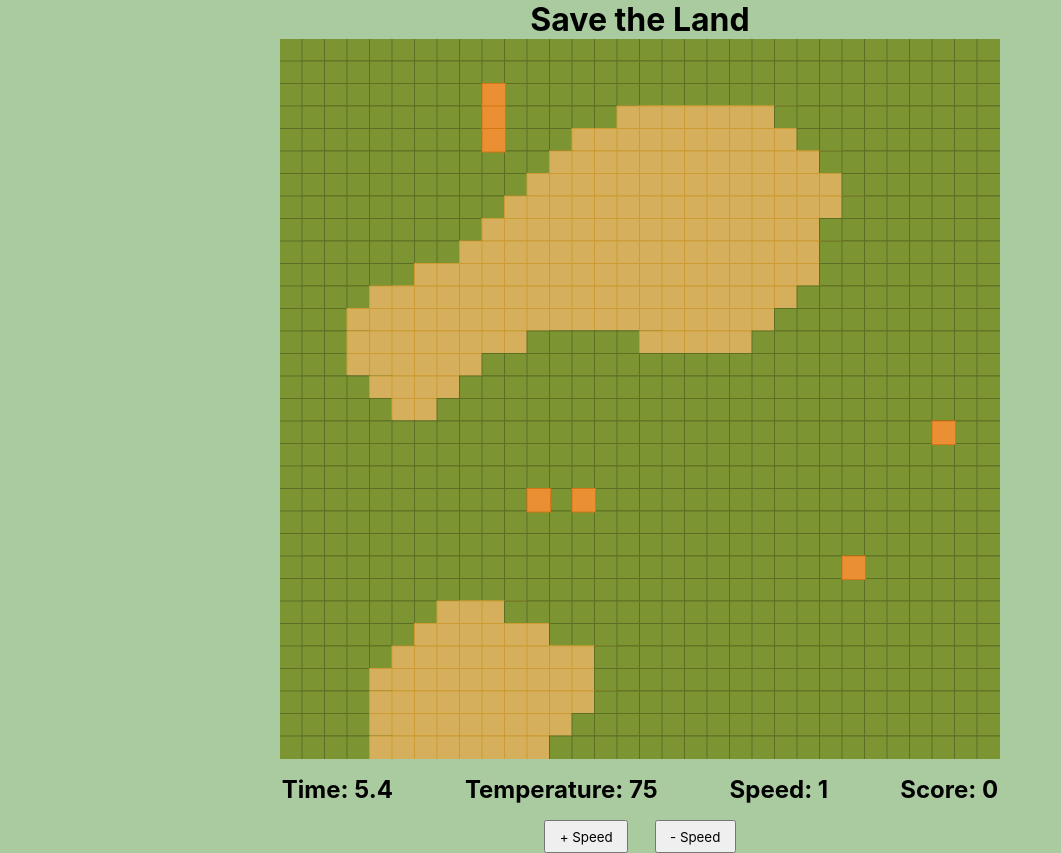
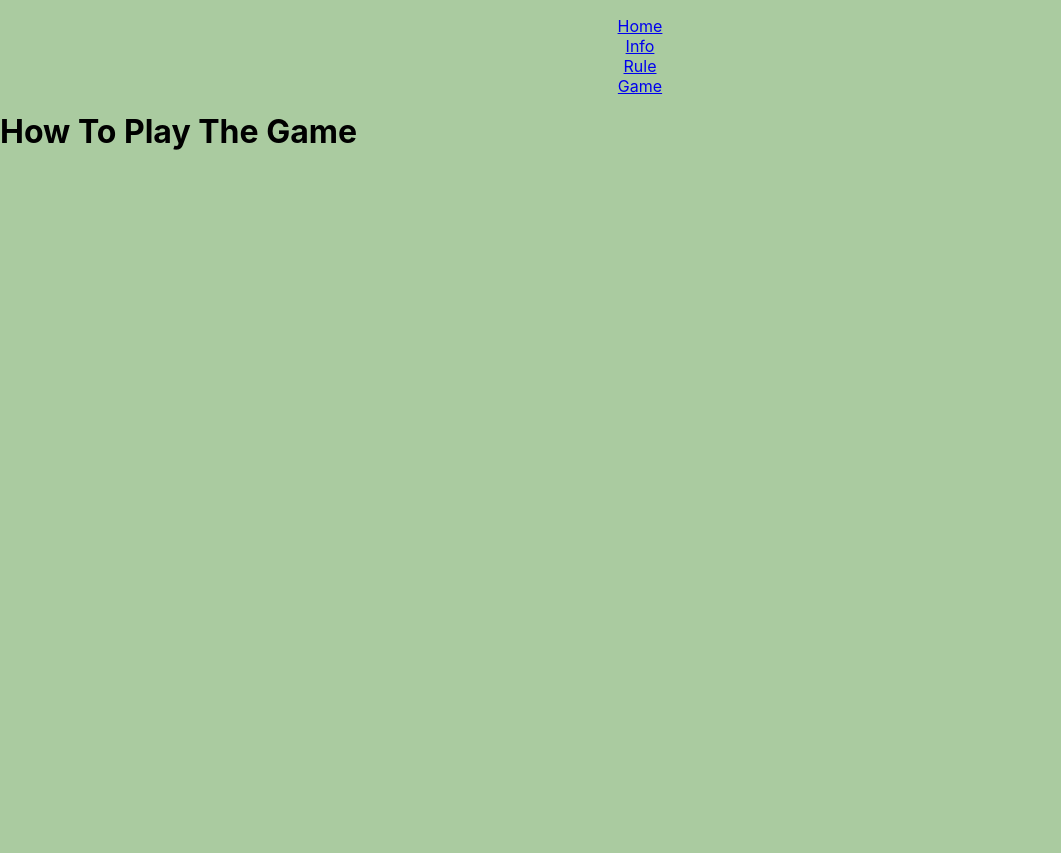
Before and after one commit to Da-Dog/ttsf-2022, a React (Create React App) app: page /rule in a window 1280 px wide. Shown: the whole page, without its empty margins (0-1061 px from the left). After the commit the page ends 816 px from the top, so only its background shows below. Built offline with nearby package versions, Linux system fonts and the light colour scheme.

Commit message:
added router

```diff
--- a/package.json
+++ b/package.json
@@ -8,6 +8,7 @@
     "@testing-library/user-event": "^13.5.0",
     "react": "^18.2.0",
     "react-dom": "^18.2.0",
+    "react-router-dom": "^6.4.2",
     "react-scripts": "5.0.1",
     "web-vitals": "^2.1.4"
   },
--- a/src/App.js
+++ b/src/App.js
@@ -1,17 +1,30 @@
-import logo from './logo.svg';
+import { BrowserRouter, Routes, Route, Link } from 'react-router-dom';
+import './App.css'
 import GameCanvas from './components/GameCanvas';
-import { useEffect, useState } from 'react';
-import './App.css'
+import InfoPage from './components/InfoPage';
+import HomePage from './components/HomePage'
+import RulePage from './components/RulePage';
 
 
 function App() {
   return (
-    <>
+    <BrowserRouter>
+      <header>
+        <nav>
+          <div className='navItem'><Link to="/">Home</Link></div>
+          <div className='navItem'><Link to="/info">Info</Link></div>
+          <div className='navItem'><Link to="/rule">Rule</Link></div>
+          <div className='navItem'><Link to="/game">Game</Link></div>
+        </nav>
+      </header>
+      <Routes>
+        <Route path='/' element={<HomePage/>} />
+        <Route path='/info' element={<InfoPage/>}/>
+        <Route path='/game' element={<GameCanvas/>} />
+        <Route path='/rule' element={<RulePage/>} />
+      </Routes>
 
-      <GameCanvas />
-
-
-    </>
+    </BrowserRouter>
   );
 }
 
--- /dev/null
+++ b/src/components/HomePage.jsx
@@ -0,0 +1,11 @@
+import React from 'react'
+
+const HomePage = () => {
+  return (
+    <div>
+      Home
+    </div>
+  )
+}
+
+export default HomePage
--- /dev/null
+++ b/src/components/InfoPage.jsx
@@ -0,0 +1,11 @@
+import React from 'react'
+
+const InfoPage = () => {
+  return (
+    <div>
+      Info
+    </div>
+  )
+}
+
+export default InfoPage
--- /dev/null
+++ b/src/components/RulePage.jsx
@@ -0,0 +1,12 @@
+import React from 'react'
+
+const RulePage = () => {
+  return (
+    <div>
+      <h1>How To Play The Game</h1>
+      <p></p>
+    </div>
+  )
+}
+
+export default RulePage
```
Also changed, not shown: src/components/GameCanvas.jsx (indentation only), 1 other file (tests, documents, lock files or other folders).
